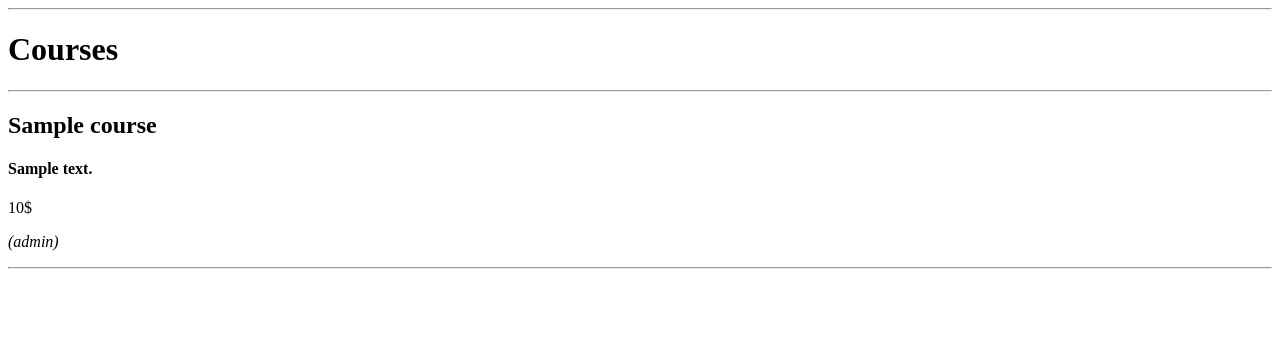
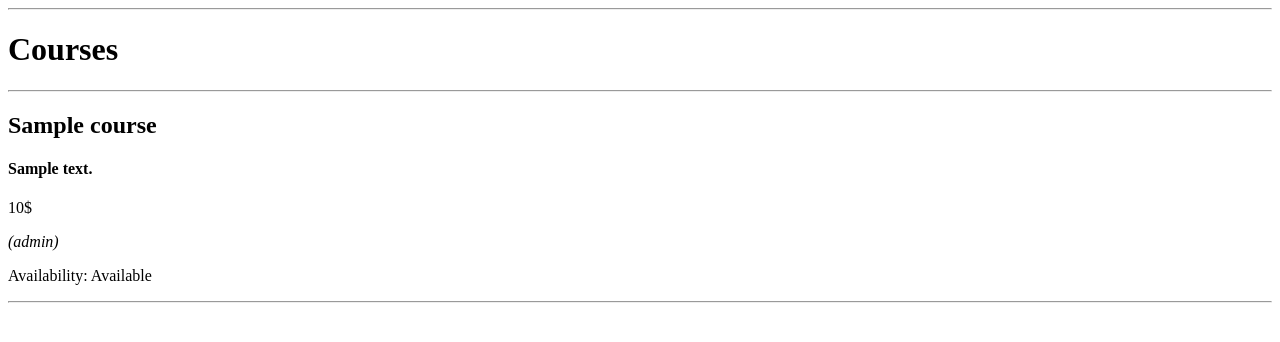
Before and after one commit to Kenneth732/Validate-FormUserSub, a Flask app: template templates/courses.html in a window 1280 px wide. Shown: the part 63-405 px from the top of the page. Run offline with Flask 3, Linux system fonts and the light colour scheme; the template is opened without the code that fills it: most values are stand-ins (such as "Sample title", 1, 10 or a date in 2020).

Commit message:
for loop

```diff
--- a/templates/courses.html
+++ b/templates/courses.html
@@ -8,7 +8,12 @@
         <h4> {{ course['description'] }} </h4>
         <p> {{ course['price'] }}$ </p>
         <p><i>({{ course['level'] }})</i></p>
-
+        <p>Availability:
+            {% if course['available'] %}
+                Available
+            {% else %}
+                Not Available
+            {% endif %}</p>
         <hr>
     {% endfor %}
 {% endblock %}
```
